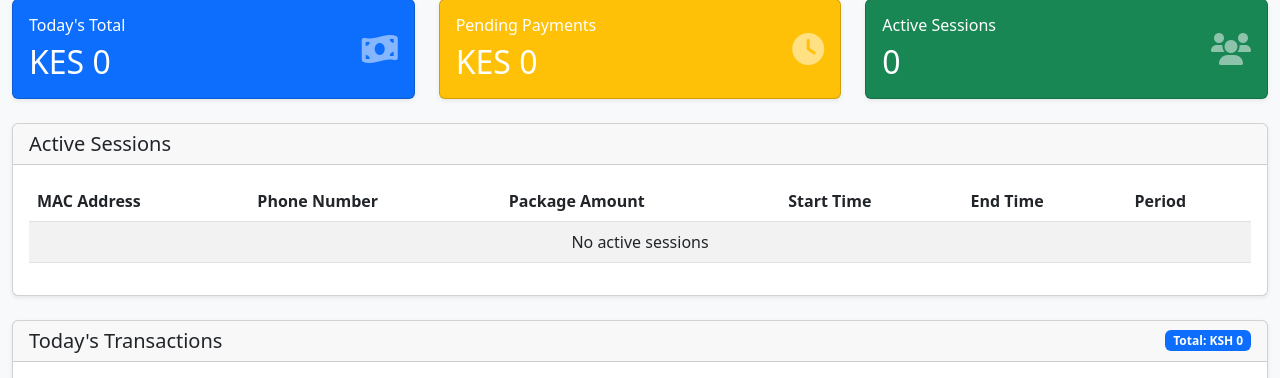
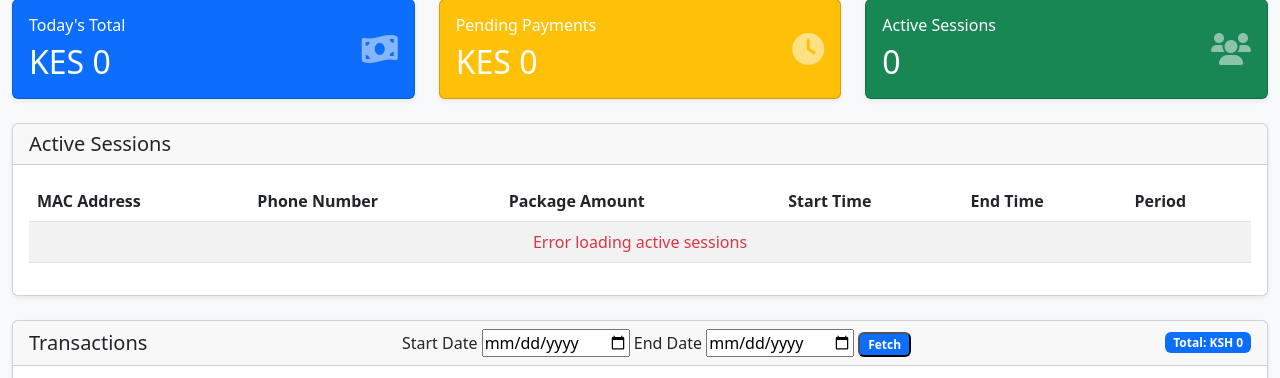
Before and after one commit to jose-oyuko/mikrotik, a Django app: page /admin/ in a window 1280 px wide. Shown: the part 107-485 px from the top of the page. Run offline with Django 5.2, Linux system fonts and the light colour scheme; the visitor is signed in with stand-in values (Sample User, id 1); data that the repository does not hold is empty; some libraries are stand-ins or nearby versions.

Commit message:
added fetch trans by date

```diff
--- a/mikrotikapp/static/mikrotikapp/js/dashboard.js
+++ b/mikrotikapp/static/mikrotikapp/js/dashboard.js
@@ -1,7 +1,54 @@
 document.addEventListener("DOMContentLoaded", function () {
   // Initialize dashboard
-  initializeDashboard();
+  // initializeDashboard();
+  // Set up event listeners for buttons
+  document
+    .getElementById("dateTransactions")
+    .addEventListener("click", function (e) {
+      e.preventDefault();
+      getTransactionsByDate();
+    });
 });
+
+function getCookie(name) {
+  let cookieValue = null;
+  if (document.cookie && document.cookie !== "") {
+    const cookies = document.cookie.split(";");
+    for (let i = 0; i < cookies.length; i++) {
+      const cookie = cookies[i].trim();
+      if (cookie.substring(0, name.length + 1) === name + "=") {
+        cookieValue = decodeURIComponent(cookie.substring(name.length + 1));
+        break;
+      }
+    }
+  }
+  return cookieValue;
+}
+
+function getTransactionsByDate() {
+  const startDate = document.getElementById("startDate").value;
+  const endDate = document.getElementById("endDate").value;
+  const url = `/api/payed_date_range/?start_date=${startDate}&end_date=${endDate}`;
+  console.log("Fetching transactions from", startDate, "to", endDate);
+  fetch(url, {
+    method: "GET",
+    headers: {
+      "Content-Type": "application/json",
+      "X-CSRFToken": getCookie("csrftoken"),
+    },
+  }).then(async (response) => {
+    const data = await response.json();
+    if (response.ok) {
+      console.log("Transactions data:", data);
+      transactions = data.transactions;
+      total_amount = data.total_amount;
+      updateTransactionsTable(transactions);
+      document.getElementById(
+        "total_paid"
+      ).innerText = `Total: KSH ${total_amount}`;
+    }
+  });
+}
 
 function initializeDashboard() {
   // Load initial data
@@ -40,9 +87,9 @@ function updateTransactionsTable(transactions) {
   });
 
   // Update total amount
-  const totalAmount = transactions.reduce((sum, t) => sum + t.amount, 0);
-  document.querySelector("#transactions-total").textContent =
-    formatCurrency(totalAmount);
+  // const totalAmount = transactions.reduce((sum, t) => sum + t.amount, 0);
+  // document.querySelector("#transactions-total").textContent =
+  //   formatCurrency(totalAmount);
 }
 
 function updatePendingPaymentsTable(payments) {
--- a/mikrotikapp/templates/components/dashboard.html
+++ b/mikrotikapp/templates/components/dashboard.html
@@ -3,8 +3,18 @@
   <!-- Today's Transactions Section -->
   <div class="card mb-4">
     <div class="card-header d-flex justify-content-between align-items-center">
-      <h5 class="mb-0">Today's Transactions</h5>
-      <span class="badge bg-primary"
+      <h5 class="mb-0">Transactions</h5>
+      <form action="">
+        <label for="startDate">Start Date</label>
+        <input type="date" id="startDate" required />
+        <label for="endDate">End Date</label>
+        <input type="date" id="endDate" required />
+        <button type="submit" class="badge bg-primary" id="dateTransactions">
+          Fetch
+        </button>
+      </form>
+
+      <span class="badge bg-primary" id="total_paid"
         >Total: KSH {{ total_paid|default:"0" }}</span
       >
     </div>
@@ -84,3 +94,4 @@
     </div>
   </div>
 </div>
+<script src="{% static 'mikrotikapp/js/dashboard.js' %}"></script>
```
